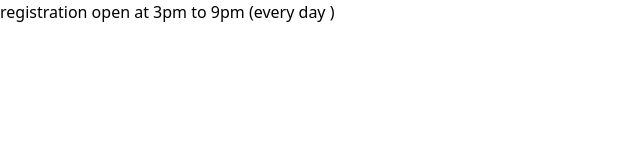
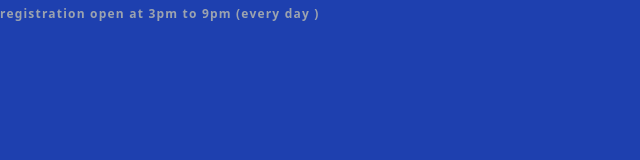
Before and after one commit to AkshayMishra123/Akshay-Mishra, a plain HTML site: page pwservices.html in a window 1280 px wide. Shown: the whole page, without its empty margins (0-640 px from the left). Drawn offline with nearby package versions, Linux system fonts and the light colour scheme.

Commit message:
Add files via upload

```diff
--- a/pwservices.html
+++ b/pwservices.html
@@ -7,8 +7,8 @@
     <title>Document</title>
     <link href="https://unpkg.com/tailwindcss@^1.0/dist/tailwind.min.css" rel="stylesheet">
 </head>
-<body>
-
+<body class="bg-blue-800">
+  <selection class="tracking-widest text-xs title-font font-semibold text-gray-400 mb-1">
     registration open at 3pm to 9pm (every day )
 
 </body>
```
Also changed, not shown: pwabout.html (+2 -2 lines).
